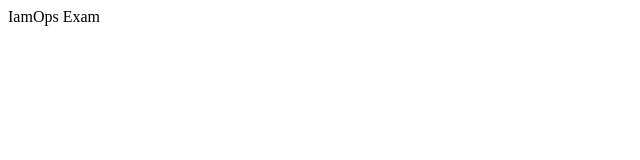
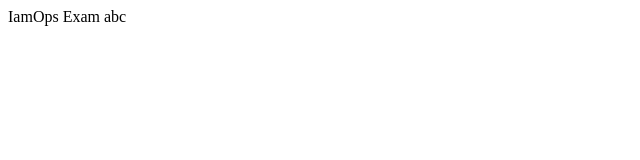
Before and after one commit to ssurbhi17/IamOps, a plain HTML site: page index.html in a window 1280 px wide. Shown: the full height of the page, 0-640 px from the left. Drawn offline with Linux system fonts and the light colour scheme.

Commit message:
Update index.html

```diff
--- a/index.html
+++ b/index.html
@@ -1,6 +1,6 @@
 <html>
 <header><title>This is title</title></header>
 <body>
-IamOps Exam
+IamOps Exam abc
 </body>
 </html>
```
